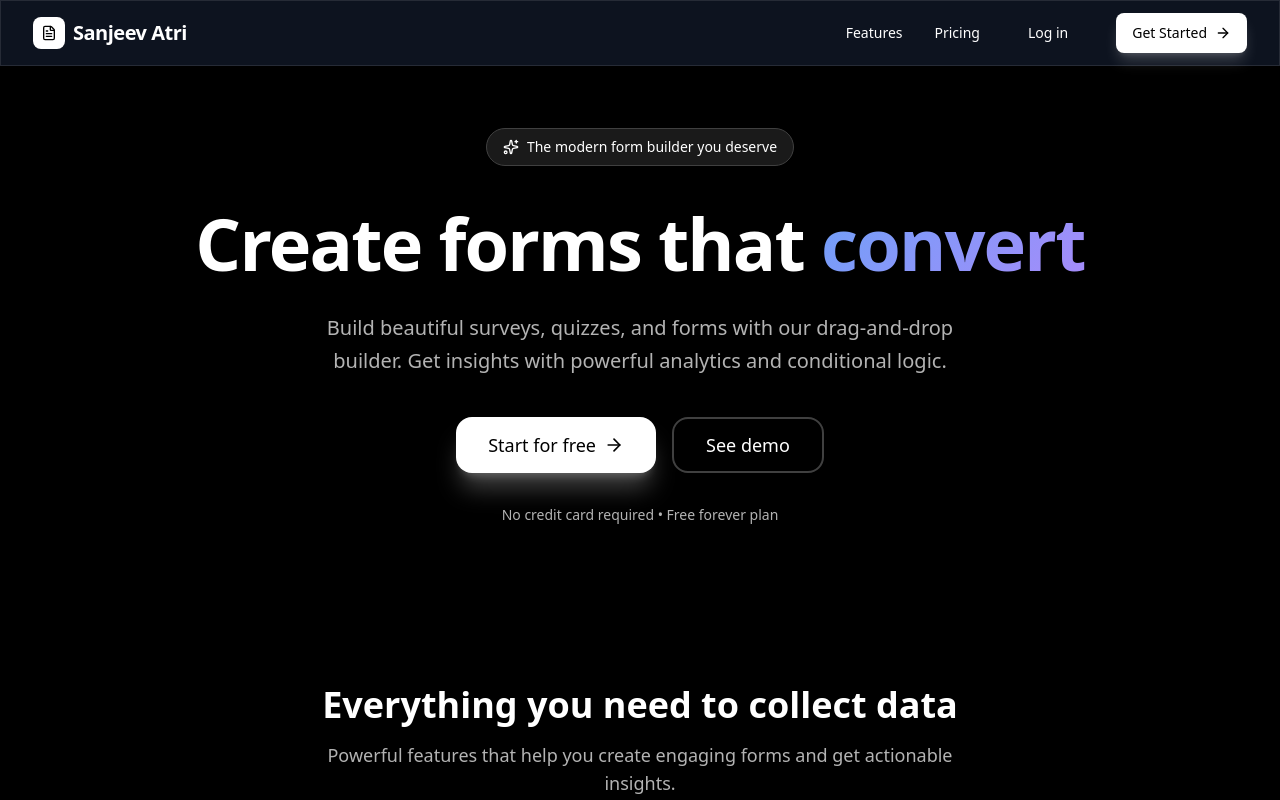
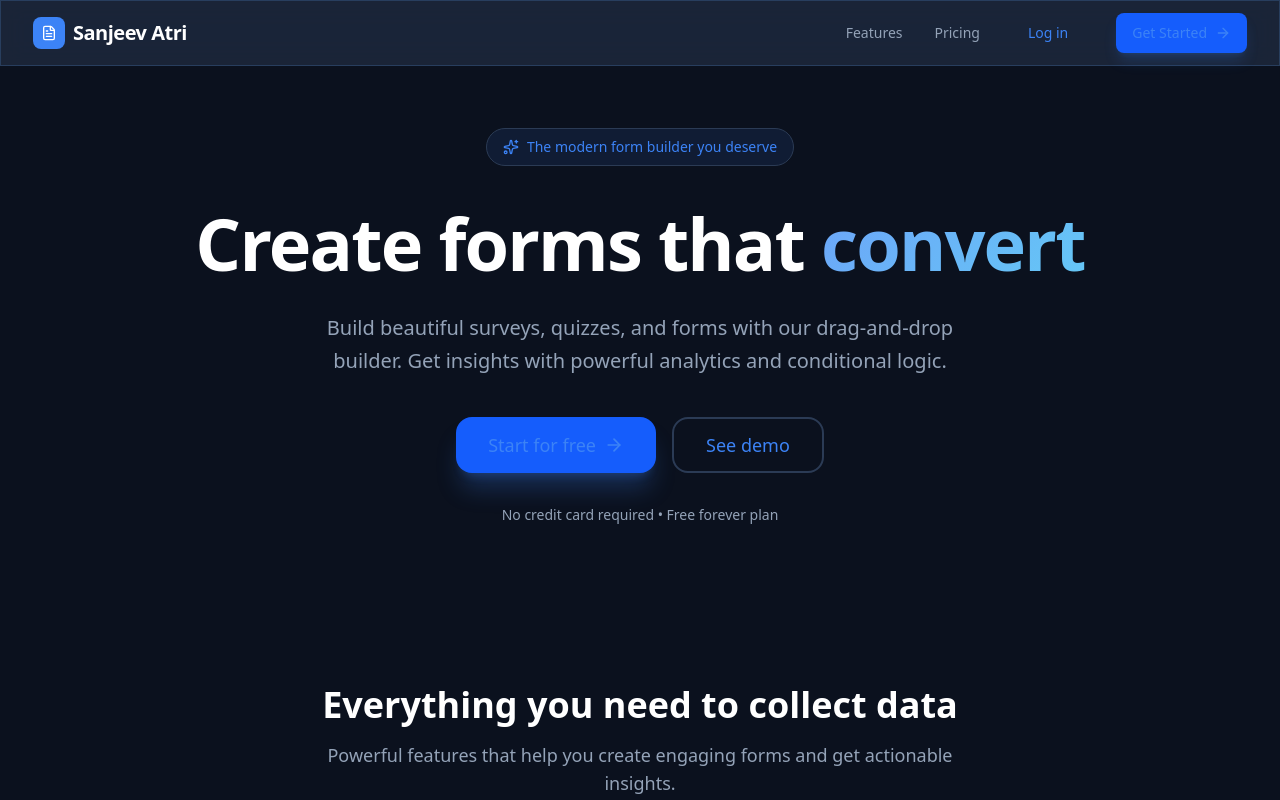
Before and after one commit to Divyansh-Atri/forms, a Next.js app: page / in a window 1280 px wide. Shown: the top 800 px of the page. Built offline with nearby package versions, Linux system fonts and the light colour scheme.

Commit message:
update to blue + white color scheme with full visibility

```diff
--- a/src/app/globals.css
+++ b/src/app/globals.css
@@ -1,50 +1,50 @@
 @import "tailwindcss";
 
 @theme {
-  /* Light mode colors - improved contrast */
-  --color-background: hsl(0 0% 100%);
-  --color-foreground: hsl(222.2 84% 4.9%);
+  /* Light mode - Blue & White theme */
+  --color-background: hsl(210 100% 99%);
+  --color-foreground: hsl(222 47% 11%);
   --color-card: hsl(0 0% 100%);
-  --color-card-foreground: hsl(222.2 84% 4.9%);
+  --color-card-foreground: hsl(222 47% 11%);
   --color-popover: hsl(0 0% 100%);
-  --color-popover-foreground: hsl(222.2 84% 4.9%);
-  --color-primary: hsl(221.2 83.2% 53.3%);
+  --color-popover-foreground: hsl(222 47% 11%);
+  --color-primary: hsl(217 91% 50%);
   --color-primary-foreground: hsl(0 0% 100%);
-  --color-secondary: hsl(210 40% 96.1%);
-  --color-secondary-foreground: hsl(222.2 47.4% 11.2%);
-  --color-muted: hsl(210 40% 96.1%);
-  --color-muted-foreground: hsl(215.4 16.3% 35%);
-  --color-accent: hsl(210 40% 96.1%);
-  --color-accent-foreground: hsl(222.2 47.4% 11.2%);
-  --color-destructive: hsl(0 84.2% 60.2%);
+  --color-secondary: hsl(210 40% 96%);
+  --color-secondary-foreground: hsl(222 47% 11%);
+  --color-muted: hsl(210 40% 96%);
+  --color-muted-foreground: hsl(215 16% 47%);
+  --color-accent: hsl(210 40% 96%);
+  --color-accent-foreground: hsl(222 47% 11%);
+  --color-destructive: hsl(0 84% 60%);
   --color-destructive-foreground: hsl(0 0% 100%);
-  --color-border: hsl(214.3 31.8% 91.4%);
-  --color-input: hsl(214.3 31.8% 91.4%);
-  --color-ring: hsl(221.2 83.2% 53.3%);
+  --color-border: hsl(214 32% 91%);
+  --color-input: hsl(214 32% 91%);
+  --color-ring: hsl(217 91% 50%);
   --radius: 0.75rem;
 }
 
-/* Dark mode - Pitch Black Brutalist with HIGH CONTRAST */
+/* Dark mode - Deep Blue theme with WHITE text */
 .dark {
-  --color-background: hsl(0 0% 0%);
+  --color-background: hsl(222 47% 8%);
   --color-foreground: hsl(0 0% 100%);
-  --color-card: hsl(0 0% 5%);
+  --color-card: hsl(222 47% 12%);
   --color-card-foreground: hsl(0 0% 100%);
-  --color-popover: hsl(0 0% 5%);
+  --color-popover: hsl(222 47% 12%);
   --color-popover-foreground: hsl(0 0% 100%);
-  --color-primary: hsl(0 0% 100%);
-  --color-primary-foreground: hsl(0 0% 0%);
-  --color-secondary: hsl(0 0% 15%);
+  --color-primary: hsl(217 91% 60%);
+  --color-primary-foreground: hsl(0 0% 100%);
+  --color-secondary: hsl(217 33% 20%);
   --color-secondary-foreground: hsl(0 0% 100%);
-  --color-muted: hsl(0 0% 12%);
-  --color-muted-foreground: hsl(0 0% 70%);
-  --color-accent: hsl(0 0% 15%);
+  --color-muted: hsl(217 33% 17%);
+  --color-muted-foreground: hsl(215 20% 65%);
+  --color-accent: hsl(217 33% 20%);
   --color-accent-foreground: hsl(0 0% 100%);
-  --color-destructive: hsl(0 80% 50%);
+  --color-destructive: hsl(0 63% 50%);
   --color-destructive-foreground: hsl(0 0% 100%);
-  --color-border: hsl(0 0% 25%);
-  --color-input: hsl(0 0% 15%);
-  --color-ring: hsl(0 0% 100%);
+  --color-border: hsl(217 33% 25%);
+  --color-input: hsl(217 33% 20%);
+  --color-ring: hsl(217 91% 60%);
 }
 
 * {
@@ -57,21 +57,35 @@
   font-feature-settings: "rlig" 1, "calt" 1;
 }
 
-/* Ensure text is always visible */
+/* Ensure all text is visible */
+h1,
+h2,
+h3,
+h4,
+h5,
+h6,
+p,
+span,
+label,
+a {
+  color: inherit;
+}
+
+/* Input styling for visibility */
 input,
 textarea,
-select,
-button {
+select {
   color: var(--color-foreground);
+  background-color: var(--color-input);
 }
 
 input::placeholder,
 textarea::placeholder {
   color: var(--color-muted-foreground);
-  opacity: 0.7;
+  opacity: 0.8;
 }
 
-/* Better focus states */
+/* Better focus states with blue ring */
 input:focus,
 textarea:focus,
 select:focus {
@@ -79,7 +93,7 @@
   outline-offset: 2px;
 }
 
-/* Custom scrollbar - improved visibility */
+/* Custom scrollbar */
 ::-webkit-scrollbar {
   width: 10px;
   height: 10px;
@@ -91,33 +105,25 @@
 }
 
 ::-webkit-scrollbar-thumb {
-  background: hsl(215.4 16.3% 46.9% / 0.5);
+  background: var(--color-primary);
   border-radius: 4px;
-  border: 2px solid var(--color-muted);
+  opacity: 0.7;
 }
 
 ::-webkit-scrollbar-thumb:hover {
-  background: hsl(215.4 16.3% 46.9% / 0.7);
+  background: hsl(217 91% 45%);
 }
 
-.dark ::-webkit-scrollbar-thumb {
-  background: hsl(215 20.2% 65.1% / 0.3);
-}
-
-.dark ::-webkit-scrollbar-thumb:hover {
-  background: hsl(215 20.2% 65.1% / 0.5);
-}
-
-/* Glassmorphism - improved */
+/* Glassmorphism for light mode */
 .glass {
   backdrop-filter: blur(12px) saturate(180%);
-  background: rgba(255, 255, 255, 0.85);
-  border: 1px solid rgba(255, 255, 255, 0.3);
+  background: rgba(255, 255, 255, 0.9);
+  border: 1px solid rgba(59, 130, 246, 0.2);
 }
 
 .dark .glass {
-  background: rgba(17, 24, 39, 0.8);
-  border: 1px solid rgba(255, 255, 255, 0.1);
+  background: rgba(30, 41, 59, 0.85);
+  border: 1px solid rgba(96, 165, 250, 0.2);
 }
 
 /* Animation utilities */
@@ -167,9 +173,9 @@
   animation: scale-in 0.2s ease-out;
 }
 
-/* Gradient text - better visibility */
+/* Gradient text - Blue theme */
 .gradient-text {
-  background: linear-gradient(135deg, hsl(221.2 83.2% 53.3%) 0%, #8b5cf6 100%);
+  background: linear-gradient(135deg, hsl(217 91% 50%) 0%, hsl(199 89% 48%) 100%);
   -webkit-background-clip: text;
   -webkit-text-fill-color: transparent;
   background-clip: text;
@@ -177,7 +183,7 @@
 }
 
 .dark .gradient-text {
-  background: linear-gradient(135deg, hsl(217.2 91.2% 69.8%) 0%, #a78bfa 100%);
+  background: linear-gradient(135deg, hsl(217 91% 70%) 0%, hsl(199 89% 68%) 100%);
   -webkit-background-clip: text;
   -webkit-text-fill-color: transparent;
   background-clip: text;
@@ -202,20 +208,24 @@
   }
 }
 
-/* Ensure cards are visible */
+/* Card styling */
 .card {
   background-color: var(--color-card);
   color: var(--color-card-foreground);
   border: 1px solid var(--color-border);
 }
 
-/* Better button visibility */
+/* Ensure buttons are always visible */
+button {
+  color: inherit;
+}
+
 button:disabled {
   opacity: 0.5;
   cursor: not-allowed;
 }
 
-/* Ensure proper contrast for links */
+/* Links always visible */
 a {
   color: var(--color-primary);
   text-decoration: none;
@@ -225,13 +235,13 @@
   text-decoration: underline;
 }
 
-/* Fix for invisible text in forms */
+/* Fix for gray backgrounds */
 .bg-gray-50 {
   background-color: hsl(210 40% 98%) !important;
 }
 
 .dark .bg-gray-50 {
-  background-color: hsl(217.2 32.6% 15%) !important;
+  background-color: hsl(217 33% 17%) !important;
 }
 
 .bg-gray-100 {
@@ -239,7 +249,7 @@
 }
 
 .dark .bg-gray-100 {
-  background-color: hsl(217.2 32.6% 20%) !important;
+  background-color: hsl(217 33% 20%) !important;
 }
 
 /* Ensure borders are visible */
@@ -256,34 +266,66 @@
 .border-dashed {
   border-style: dashed !important;
   border-color: var(--color-muted-foreground) !important;
-  opacity: 0.5;
 }
 
-.dark .border-dashed {
-  border-color: var(--color-muted-foreground) !important;
-  opacity: 0.7;
+/* Primary button styling - Blue with white text */
+.bg-primary {
+  background-color: var(--color-primary) !important;
+  color: var(--color-primary-foreground) !important;
 }
 
-/* Force button text visibility in dark mode */
-.dark button,
-.dark [role="button"] {
+.bg-primary:hover {
+  background-color: hsl(217 91% 45%) !important;
+  color: var(--color-primary-foreground) !important;
+}
+
+/* White/light backgrounds stay visible in dark mode */
+.dark .bg-white {
+  background-color: hsl(217 33% 20%) !important;
+  color: var(--color-foreground) !important;
+}
+
+/* Outline buttons with proper text */
+.dark .border-input {
+  border-color: var(--color-border) !important;
+  color: var(--color-foreground) !important;
+}
+
+/* Dropdown and menu styling */
+.dark [role="menu"],
+.dark [role="listbox"] {
+  background-color: var(--color-popover) !important;
+  color: var(--color-popover-foreground) !important;
+  border-color: var(--color-border) !important;
+}
+
+/* Badge visibility */
+.dark .badge,
+.dark [class*="badge"] {
+  color: var(--color-foreground);
+}
+
+/* Table styling for dark mode */
+.dark table {
+  color: var(--color-foreground);
+}
+
+.dark th,
+.dark td {
+  border-color: var(--color-border);
   color: inherit;
 }
 
-.dark .bg-white,
-.dark .bg-primary {
-  background-color: #ffffff !important;
-  color: #000000 !important;
+/* Ensure form labels are visible */
+.dark label {
+  color: var(--color-foreground);
 }
 
-.dark .bg-white:hover,
-.dark .bg-primary:hover {
-  background-color: #e5e5e5 !important;
-  color: #000000 !important;
+/* Icon buttons visible */
+.dark .text-muted-foreground {
+  color: var(--color-muted-foreground) !important;
 }
 
-/* Ensure outline buttons have visible text */
-.dark .border-input {
-  border-color: #404040 !important;
-  color: #ffffff !important;
+.dark .hover\:text-foreground:hover {
+  color: var(--color-foreground) !important;
 }
--- a/src/components/forms/builder/question-palette.tsx
+++ b/src/components/forms/builder/question-palette.tsx
@@ -89,15 +89,15 @@
 
 export function QuestionPalette({ onAddQuestion }: QuestionPaletteProps) {
     return (
-        <div className="hidden md:block w-64 bg-black border-r border-gray-800 overflow-y-auto p-4 shrink-0">
-            <h3 className="font-semibold text-sm text-muted-foreground uppercase tracking-wider mb-4">
+        <div className="hidden md:block w-64 bg-white dark:bg-slate-800 border-r border-slate-200 dark:border-slate-700 overflow-y-auto p-4 shrink-0">
+            <h3 className="font-semibold text-sm text-slate-500 dark:text-slate-400 uppercase tracking-wider mb-4">
                 Question Types
             </h3>
 
             <div className="space-y-6">
                 {questionCategories.map((category) => (
                     <div key={category.name}>
-                        <h4 className="text-xs font-medium text-muted-foreground mb-2">
+                        <h4 className="text-xs font-medium text-slate-400 dark:text-slate-500 mb-2">
                             {category.name}
                         </h4>
                         <div className="space-y-1">
@@ -105,10 +105,10 @@
                                 <button
                                     key={question.type}
                                     onClick={() => onAddQuestion(question.type)}
-                                    className="w-full flex items-center gap-3 px-3 py-2 rounded-lg text-sm hover:bg-white/10 transition-colors text-left text-white"
+                                    className="w-full flex items-center gap-3 px-3 py-2 rounded-lg text-sm hover:bg-blue-50 dark:hover:bg-slate-700 transition-colors text-left text-slate-700 dark:text-slate-200"
                                 >
-                                    <div className="w-8 h-8 rounded-lg bg-gray-800 flex items-center justify-center shrink-0">
-                                        <question.icon className="w-4 h-4 text-gray-400" />
+                                    <div className="w-8 h-8 rounded-lg bg-blue-100 dark:bg-slate-600 flex items-center justify-center shrink-0">
+                                        <question.icon className="w-4 h-4 text-blue-600 dark:text-blue-400" />
                                     </div>
                                     <span className="font-medium">{question.label}</span>
                                 </button>
--- a/src/components/ui/button.tsx
+++ b/src/components/ui/button.tsx
@@ -9,15 +9,17 @@
         variants: {
             variant: {
                 default:
-                    "bg-white text-black shadow-md hover:bg-gray-200 hover:shadow-lg active:scale-[0.98] dark:bg-white dark:text-black",
+                    "bg-blue-600 text-white shadow-md hover:bg-blue-700 hover:shadow-lg active:scale-[0.98]",
                 destructive:
                     "bg-red-500 text-white shadow-md hover:bg-red-600 hover:shadow-lg",
                 outline:
-                    "border border-input bg-background hover:bg-accent hover:text-accent-foreground",
+                    "border-2 border-blue-600 bg-transparent text-blue-600 hover:bg-blue-50 dark:text-blue-400 dark:border-blue-400 dark:hover:bg-blue-950",
                 secondary:
-                    "bg-secondary text-secondary-foreground hover:bg-secondary/80",
-                ghost: "hover:bg-accent hover:text-accent-foreground",
-                link: "text-primary underline-offset-4 hover:underline",
+                    "bg-blue-100 text-blue-700 hover:bg-blue-200 dark:bg-blue-900 dark:text-blue-100 dark:hover:bg-blue-800",
+                ghost:
+                    "hover:bg-blue-50 hover:text-blue-700 dark:hover:bg-blue-900 dark:hover:text-blue-100",
+                link:
+                    "text-blue-600 underline-offset-4 hover:underline dark:text-blue-400",
                 success:
                     "bg-green-500 text-white shadow-md hover:bg-green-600",
             },
```
Also changed, not shown: src/app/(dashboard)/layout.tsx (+23 -23 lines).
